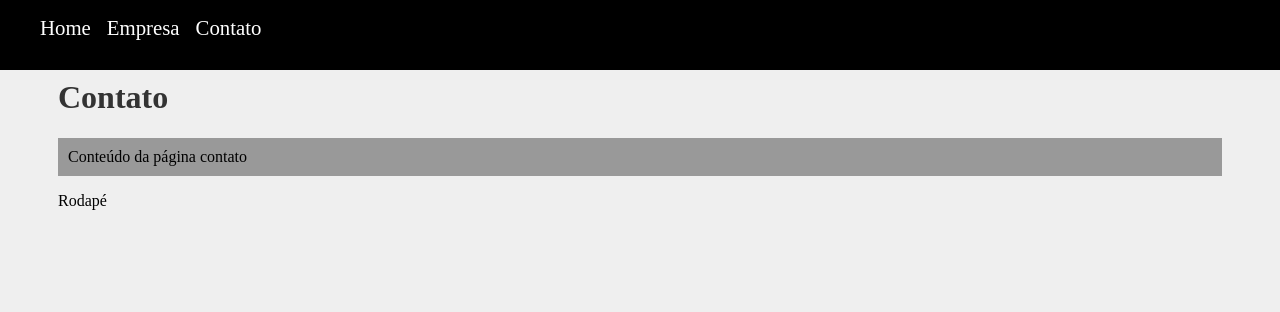
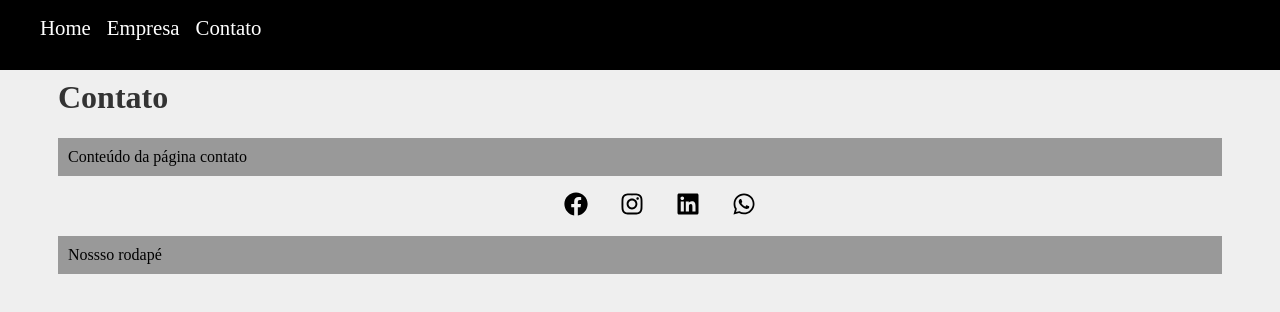
Before and after one commit to IsaiasSantanaDosSantos/curso-projeto-React, a React (Create React App) app: page /contato in a window 1280 px wide. Shown: the top 312 px of the page. Built offline with nearby package versions, Linux system fonts and the light colour scheme.

Commit message:
Baixando e usando o React Icons.

```diff
--- a/package.json
+++ b/package.json
@@ -8,6 +8,7 @@
     "@testing-library/user-event": "^13.5.0",
     "react": "^17.0.2",
     "react-dom": "^17.0.2",
+    "react-icons": "^4.3.1",
     "react-router-dom": "^6.2.1",
     "react-scripts": "5.0.0",
     "web-vitals": "^2.1.4"
--- a/src/layout/Footer.js
+++ b/src/layout/Footer.js
@@ -1,8 +1,17 @@
+import { FaFacebook, FaInstagram, FaLinkedin, FaWhatsapp } from 'react-icons/fa'
+import styles from './Footer.module.css'
+
 function Footer() {
 
     return(
         <footer>
-            Rodapé
+            <ul className={styles.socialList} >
+                <li><FaFacebook /></li>
+                <li><FaInstagram /></li>
+                <li><FaLinkedin /></li>
+                <li><FaWhatsapp /></li>
+            </ul>
+            <p>Nossso rodapé</p>
         </footer>
     )
 }
--- /dev/null
+++ b/src/layout/Footer.module.css
@@ -0,0 +1,17 @@
+
+
+.socialList {
+    display: flex;
+    justify-content: center;
+    align-items: center;
+    list-style: none;
+}
+
+.socialList li{
+    margin: 0 1em;
+}
+
+.socialList svg {
+    font-size: 1.5em;
+    cursor:pointer;
+}
```
Also changed, not shown: 1 other file (tests, documents, lock files or other folders).
